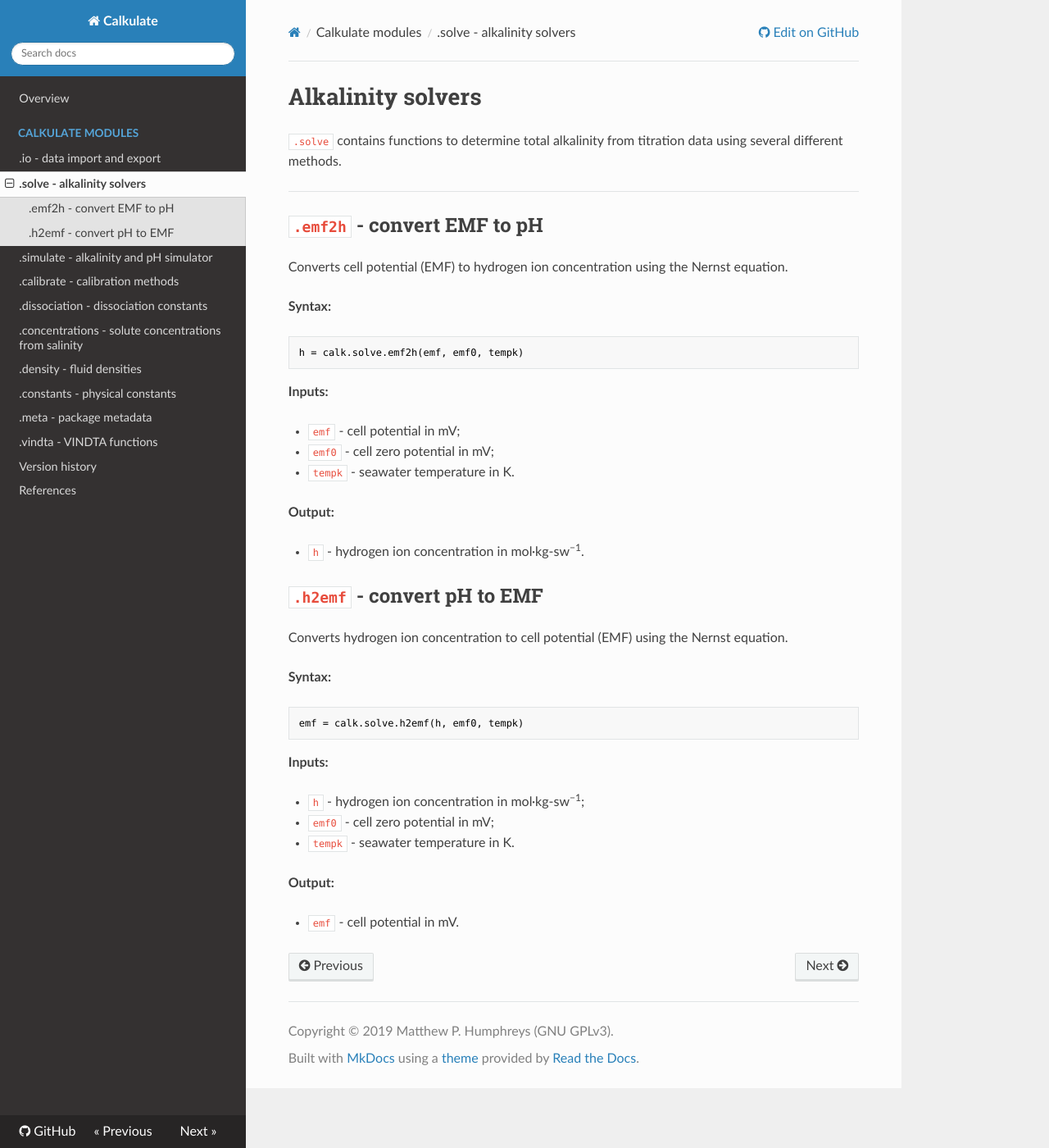
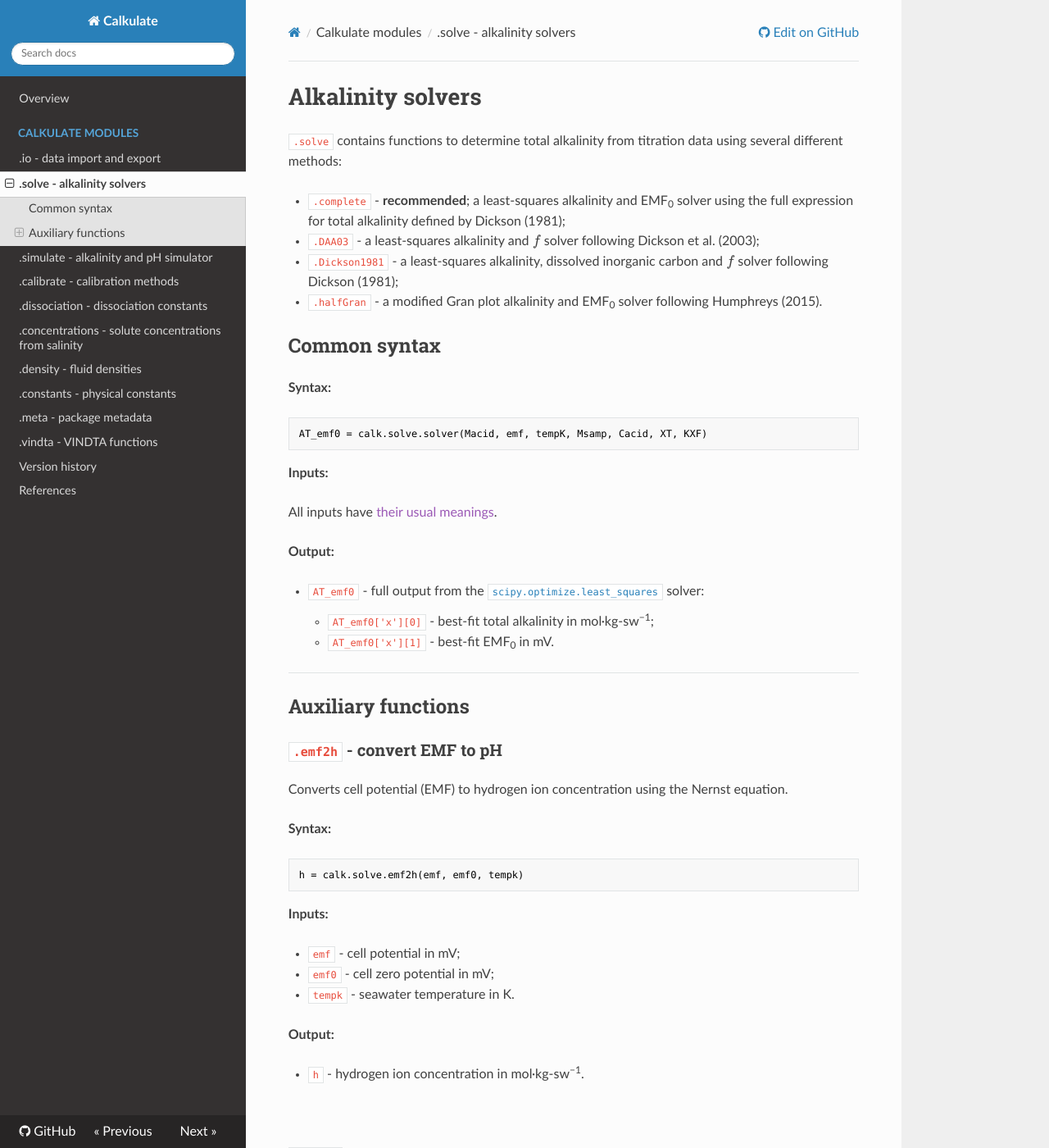
Before and after one commit to mvdh7/calkulate, an MkDocs documentation site: the page built from docs/modules/solve.md, in a window 1280 px wide and 1400 px high. Shown: the whole window at 82% size. Built offline with MkDocs 1.6.1, drawn with Linux system fonts in a browser that asks for light colours; nearby versions of some CDN libraries; formulas are drawn with MathJax 3; some of the changed text lies outside the part shown.

````diff
--- a/docs/modules/solve.md
+++ b/docs/modules/solve.md
@@ -1,11 +1,42 @@
+<script type="text/x-mathjax-config">
+MathJax.Hub.Config({tex2jax: {inlineMath: [['$','$'], ['\\(','\\)']]}});
+MathJax.Ajax.config.path["mhchem"] =
+  "https://cdnjs.cloudflare.com/ajax/libs/mathjax-mhchem/3.3.2";
+MathJax.Hub.Config({TeX: {extensions: ["[mhchem]/mhchem.js"]}});
+</script><script src='https://cdnjs.cloudflare.com/ajax/libs/mathjax/2.7.5/MathJax.js?config=TeX-MML-AM_CHTML' async></script>
+
 # Alkalinity solvers
 
-`.solve` contains functions to determine total alkalinity from titration data using several different methods.
+`.solve` contains functions to determine total alkalinity from titration data using several different methods:
 
+  * `.complete` - **recommended**; a least-squares alkalinity and EMF<sub>0</sub> solver using the full expression for total alkalinity defined by Dickson (1981);
+  * `.DAA03` - a least-squares alkalinity and $f$ solver following Dickson et al. (2003);
+  * `.Dickson1981` - a least-squares alkalinity, dissolved inorganic carbon and $f$ solver following Dickson (1981);
+  * `.halfGran` - a modified Gran plot alkalinity and EMF<sub>0</sub> solver following Humphreys (2015).
+
+## Common syntax
+
+**Syntax:**
+
+```python
+AT_emf0 = calk.solve.solver(Macid, emf, tempK, Msamp, Cacid, XT, KXF)
+```
+
+**Inputs:**
+
+All inputs have [their usual meanings]().
+
+**Output:**
+
+  * `AT_emf0` - full output from the [`scipy.optimize.least_squares`](https://docs.scipy.org/doc/scipy/reference/generated/scipy.optimize.least_squares.html) solver:
+    * `AT_emf0['x'][0]` - best-fit total alkalinity in mol·kg-sw<sup>−1</sup>;
+    * `AT_emf0['x'][1]` - best-fit EMF<sub>0</sub> in mV.
 
 <hr />
 
-## `.emf2h` - convert EMF to pH
+## Auxiliary functions
+
+### `.emf2h` - convert EMF to pH
 
 Converts cell potential (EMF) to hydrogen ion concentration using the Nernst equation.
 
@@ -25,8 +56,9 @@
 
   * `h` - hydrogen ion concentration in mol·kg-sw<sup>−1</sup>.
 
+<br />
 
-## `.h2emf` - convert pH to EMF
+### `.h2emf` - convert pH to EMF
 
 Converts hydrogen ion concentration to cell potential (EMF) using the Nernst equation.
 
@@ -45,3 +77,24 @@
 **Output:**
 
   * `emf` - cell potential in mV.
+
+<br />
+
+### `.f2demf0` - $F_1$ to EMF<sub>0</sub>
+
+Converts the $F_1$ function to an estimate of EMF<sub>0</sub>.
+
+**Syntax:**
+
+```python
+demf0 = calk.solve.f2demf0(tempK, f)
+```
+
+**Inputs:**
+
+  * `tempk` - seawater temperature in K;
+  * `f` - $F_1$ function.
+
+**Output:**
+
+  * `demf0` - estimates of EMF<sub>0</sub>.
````
Also changed, not shown: docs/modules/calibrate.md (+2 -0 lines), docs/modules/concentrations.md (+2 -11 lines), docs/modules/io.md (+6 -2 lines), docs/references.md (+17 -17 lines), docs/version-history.md (+2 -0 lines), 2 other files.
